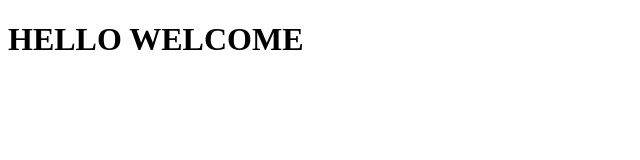
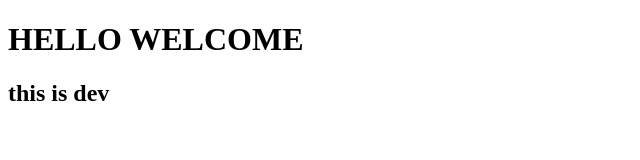
Before and after one commit to DragonHJL/long, a plain HTML site: page a.html in a window 1280 px wide. Shown: the whole page, without its empty margins (0-640 px from the left). Drawn offline with Linux system fonts and the light colour scheme.

Commit message:
branch dev

```diff
--- a/a.html
+++ b/a.html
@@ -9,5 +9,6 @@
 </head>
 <body>
     <h1>HELLO WELCOME</h1>
+    <h2>this is dev</h2>
 </body>
 </html>
```
